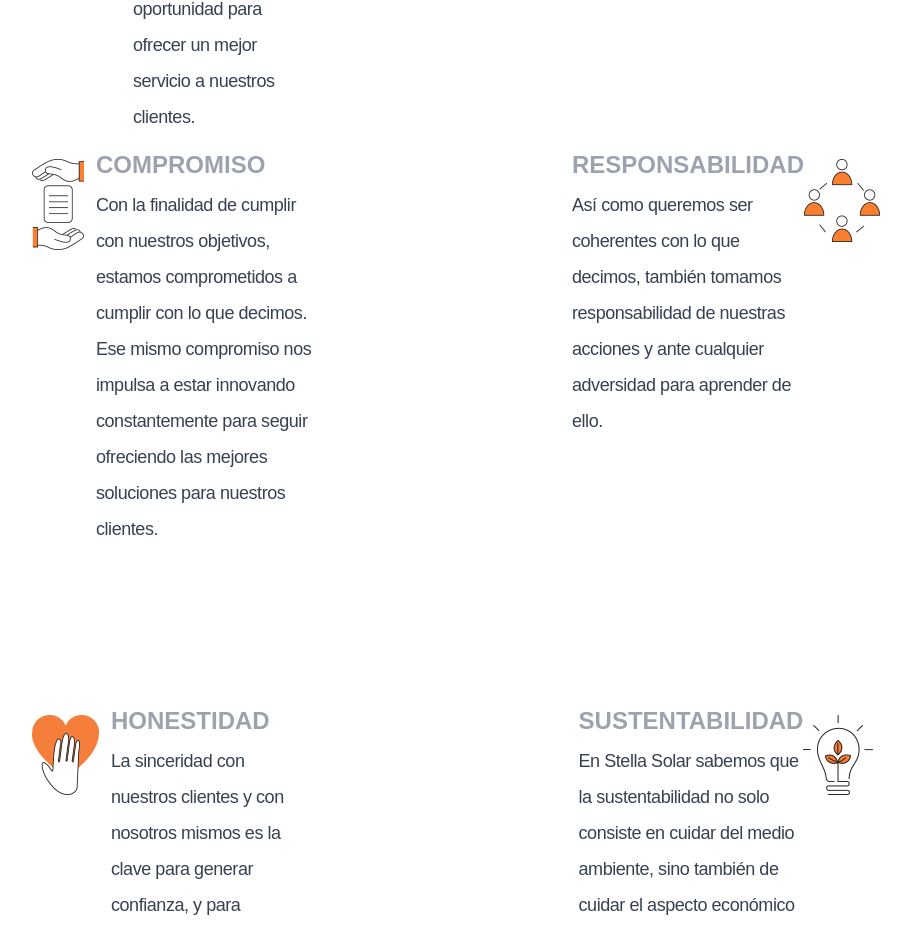
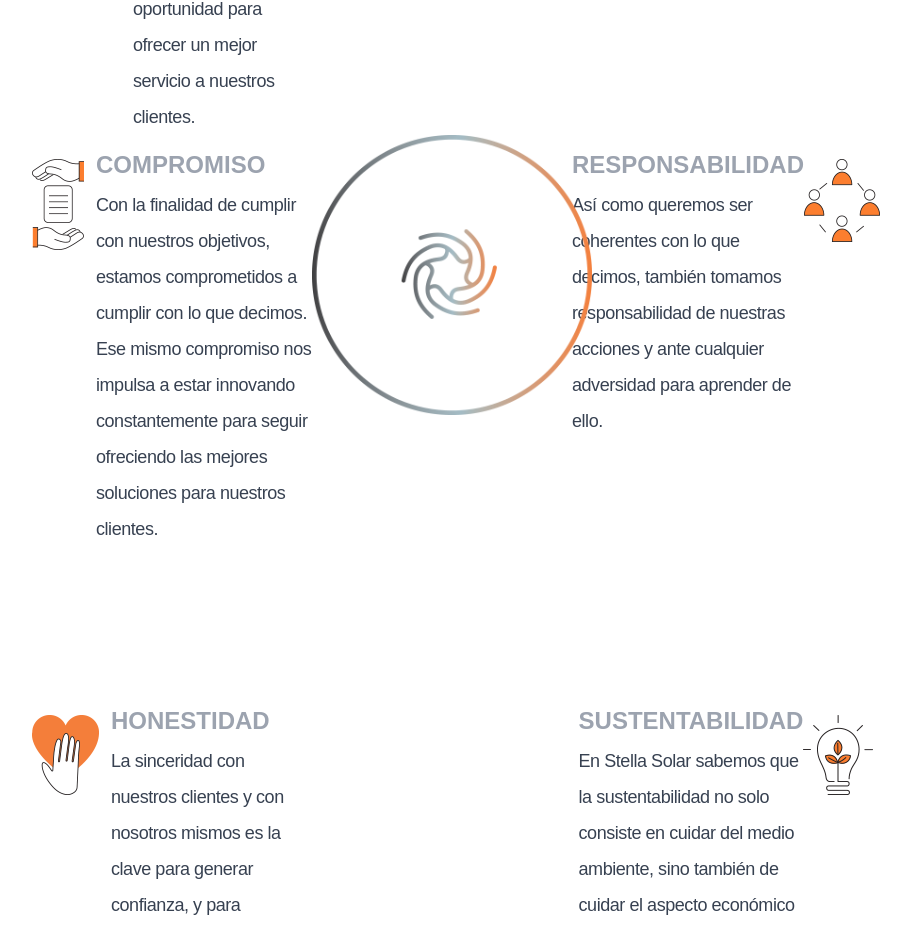
Before and after one commit to alexissahagun1/StellaSolar, a Next.js app: page /Nosotros in a window 1280 px wide. Shown: the part 5716-6648 px from the top of the page, without its empty margins (188-1099 px from the left). Built offline with nearby package versions, Linux system fonts and the light colour scheme.

Commit message:
fixed stella logo missing in valores component

```diff
--- a/components/Valores.jsx
+++ b/components/Valores.jsx
@@ -37,7 +37,7 @@ const Valores = ({headingColor, isUppercase, isScaled, hasMargin, isHidden}) =>
 
                <img className="col-start-2 col-span-1 row-start-1 row-end-4" src="/" alt=""/>
 
-               <img className="grid col-start-2 col-span-1 row-start-2 row-end-4 hidden" src="/icons/Valores/IconStella.png" alt=""/>
+               <img className="md:grid col-start-2 col-span-1 row-start-2 row-end-4 hidden" src="/icons/Valores/IconStella.png" alt=""/>
             </div>
 
         </div>
```
